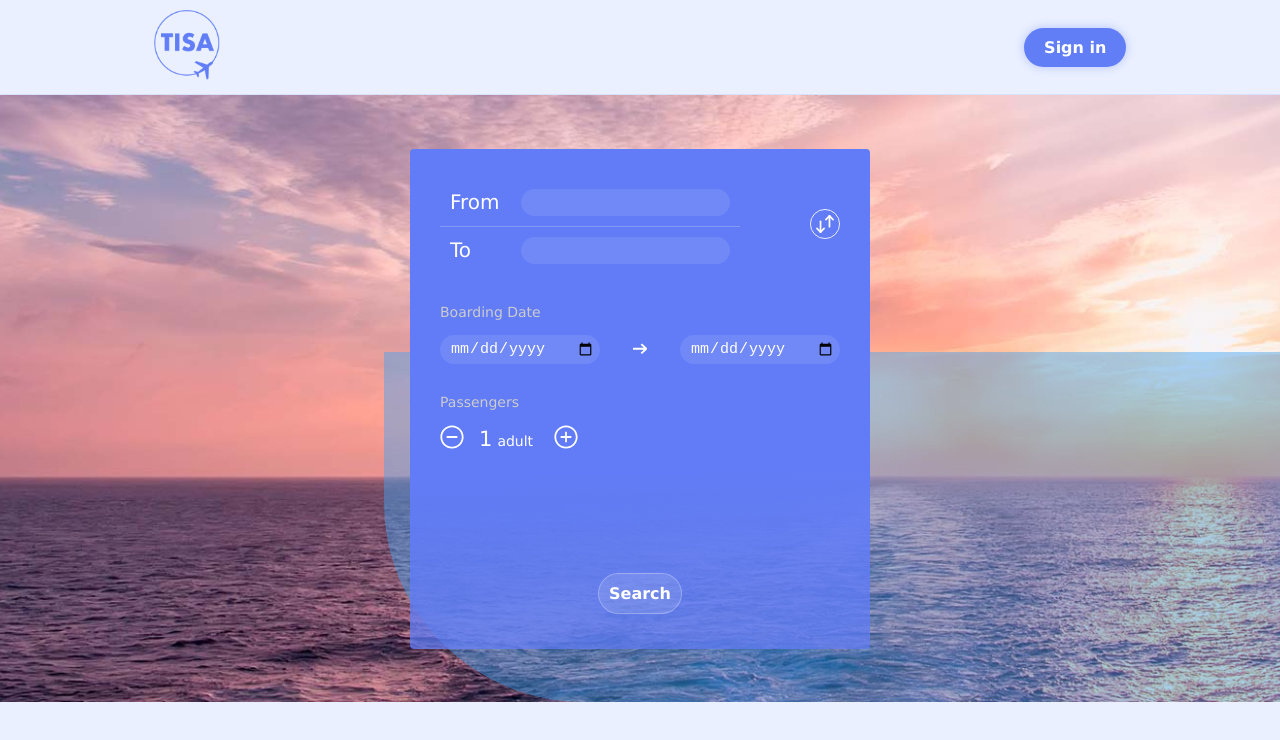
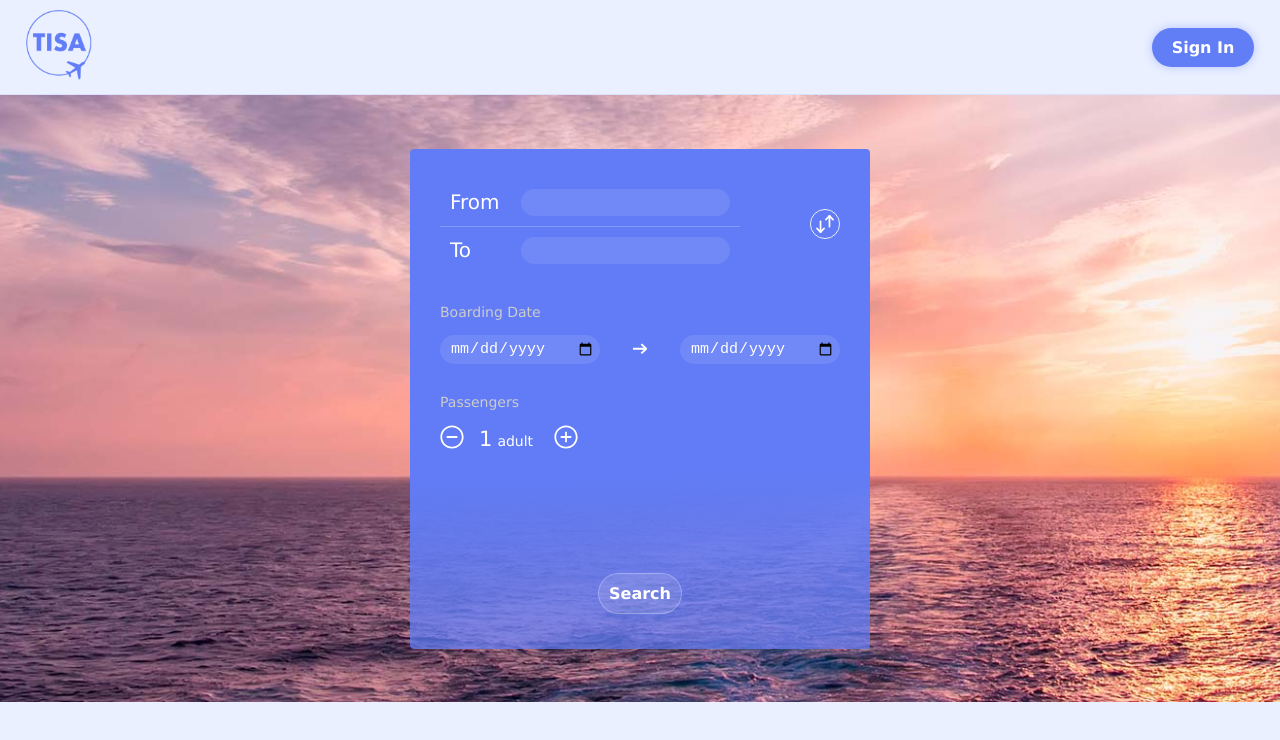
Before and after one commit to lirazyehezkel/tisa-frontend, a React (Create React App) app: page /browse in a window 1280 px wide. Shown: the top 740 px of the page. Built offline with nearby package versions, Linux system fonts and the light colour scheme.

Commit message:
small changes

```diff
--- a/src/component/App.css
+++ b/src/component/App.css
@@ -18,7 +18,7 @@ body {
 .appHeader {
   display: flex;
   border-bottom: 1px #627cf621 solid;
-  padding: 10px 12%;
+  padding: 10px 2%;
   justify-content: space-between;
   align-items: center;
 }
--- a/src/component/App.jsx
+++ b/src/component/App.jsx
@@ -17,7 +17,7 @@ const App = () => {
                         <img className="logo" alt="logo" src={logo}/>
                     </div>
                     <div>
-                        <button className="blueButton" onClick={() => setIsLoginModalOpen(true)}>Sign in</button>
+                        <button className="blueButton" onClick={() => setIsLoginModalOpen(true)}>Sign In</button>
                     </div>
                 </div>
                 <AppSwitchRoutes/>
--- a/src/component/Browse/Browse.jsx
+++ b/src/component/Browse/Browse.jsx
@@ -48,8 +48,6 @@ const Browse = () => {
     return (<>
             <div style={sectionStyle}>
                 <div className="browse-content">
-                    <div className="blue-bkg">
-                    </div>
                     <div className="filter-box">
                         <div>
                             <div className="top-filter-box-layout">
```
